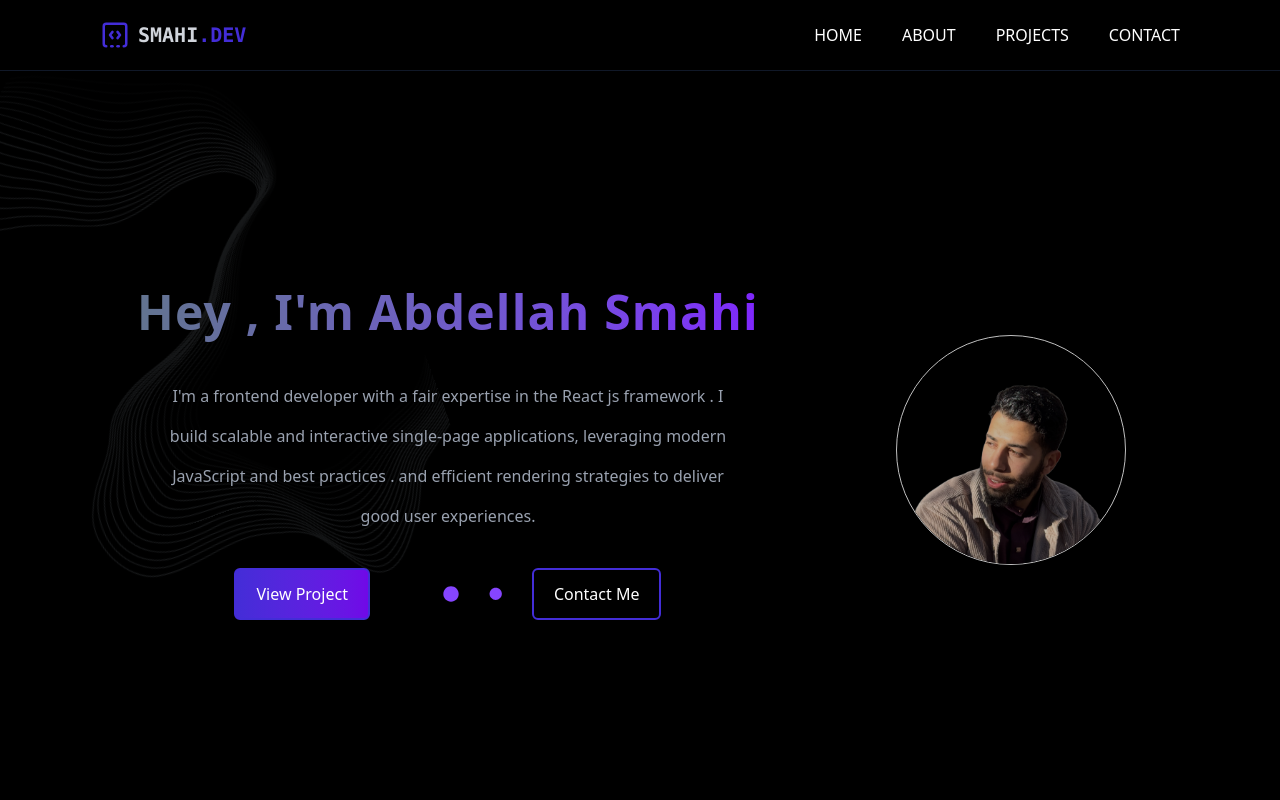
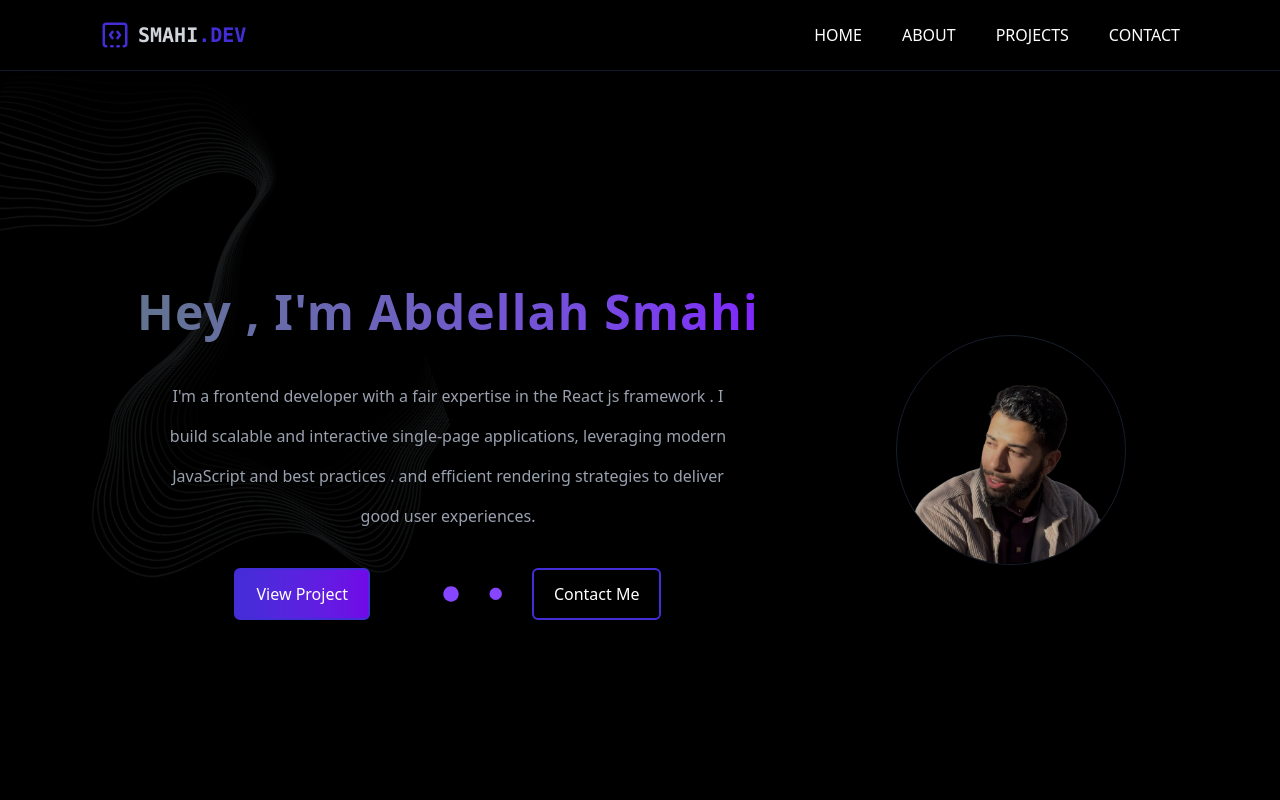
Before and after one commit to SBen3/Abdellah_Smahi_Portofolio, a React (Vite) app: page / in a window 1280 px wide. Shown: the top 800 px of the page. Built offline with nearby package versions, Linux system fonts and the light colour scheme.

Commit message:
change border profile color

```diff
--- a/src/pages/home.jsx
+++ b/src/pages/home.jsx
@@ -37,7 +37,7 @@ function Home() {
         <div className="w-[18%]">
           <img
             src={profile}
-            className="border-1 hover:shadow-indigo-900 hover:shadow-2xl duration-300 hover:-translate-y-2 opacity-75 rounded-full cursor-pointer"
+            className="border-1 border-gray-800 hover:shadow-indigo-900 hover:shadow-2xl duration-300 hover:-translate-y-2 opacity-75 rounded-full cursor-pointer"
             alt=""
           />
         </div>
```
